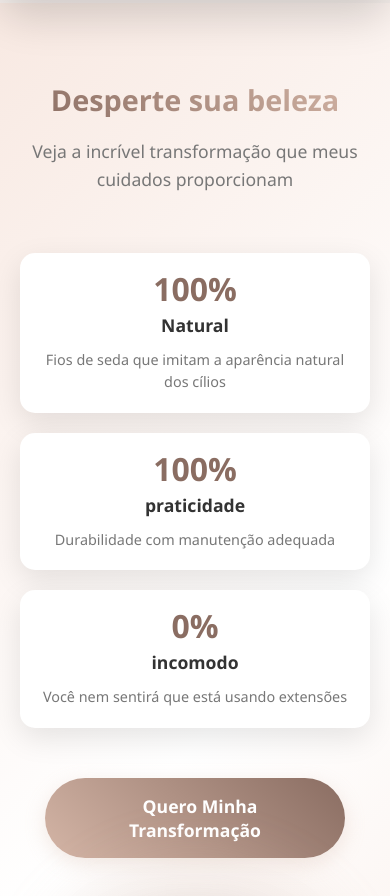
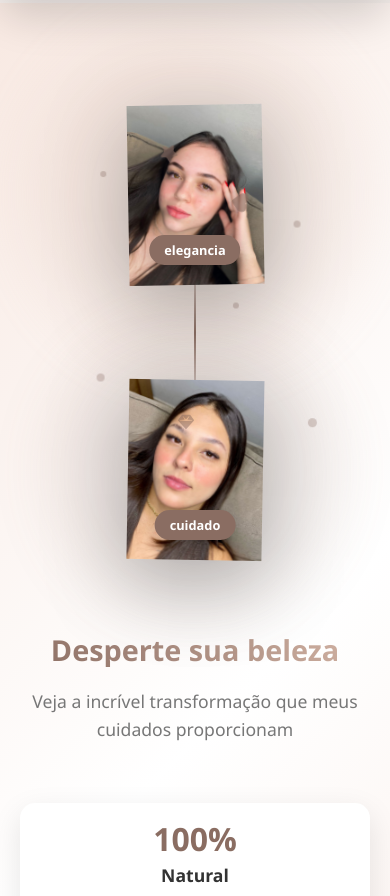
Before and after one commit to codigo-collab/RhamilyLash, a plain HTML site: page index.html in a window 390 px wide. Shown: the part 1047-1943 px from the top of the page. Drawn offline with Linux system fonts and the light colour scheme.

Commit message:
Update style.css

```diff
--- a/style.css
+++ b/style.css
@@ -881,7 +881,7 @@ body {
     }
 }
 
-/* Media Queries para responsividade */
+/* ===== APENAS AS ALTERAÇÕES ESPECÍFICAS PARA MOBILE ===== */
 @media (max-width: 1100px) {
     .container {
         flex-direction: column;
@@ -920,6 +920,7 @@ body {
     .showcase-content {
         padding-right: 0;
         text-align: center;
+        order: 2; /* CONTEÚDO FICA DEPOIS DAS IMAGENS */
     }
 
     .showcase-header h2 {
@@ -927,22 +928,39 @@ body {
     }
 
     .dual-images-container {
-        height: 500px;
+        height: 700px; /* IMAGENS MUITO MAIORES NO MOBILE */
         flex-direction: column;
-        gap: 20px;
+        gap: 50px;
+        order: 1; /* IMAGENS FICAM PRIMEIRO */
     }
 
     .image-wrapper {
-        height: 45%;
+        height: 300px; /* CADA IMAGEM MAIOR */
+        width: 100%;
+    }
+
+    .floating-model {
+        max-height: 100%;
+        max-width: 100%;
     }
 
     .showcase-cta {
         text-align: center;
+        margin-top: 40px;
     }
 
     .connection-line {
         width: 150px;
         transform: rotate(90deg);
+    }
+
+    .btn-secondary {
+        width: 100%;
+        max-width: 350px;
+        margin: 0 auto;
+        display: block;
+        padding: 18px 40px;
+        font-size: 1.1rem;
     }
 }
 
@@ -985,15 +1003,20 @@ body {
     }
 
     .dual-images-container {
-        height: 400px;
+        height: 600px; /* AJUSTE PROPORCIONAL */
     }
 
-    .floating-model {
-        max-height: 80%;
+    .image-wrapper {
+        height: 250px;
     }
 
     .stat-number {
         font-size: 2rem;
+    }
+
+    .btn-secondary {
+        max-width: 320px;
+        padding: 16px 35px;
     }
 }
 
@@ -1016,7 +1039,11 @@ body {
     }
 
     .dual-images-container {
-        height: 300px;
+        height: 500px; /* AINDA GRANDE MAS AJUSTADO */
+    }
+
+    .image-wrapper {
+        height: 200px;
     }
 
     .image-label {
@@ -1031,50 +1058,9 @@ body {
     .floating-element {
         font-size: 1rem;
     }
-}
-
-/* ===== APENAS AS ALTERAÇÕES ESPECÍFICAS PARA AS DUAS IMAGENS DA SEGUNDA PÁGINA NO MOBILE ===== */
-@media (max-width: 768px) {
-    .dual-images-container {
-        height: 600px !important; /* Imagens MUITO maiores no mobile */
-        gap: 40px !important;
-    }
-
-    .image-wrapper {
-        height: 250px !important; /* Altura fixa maior para cada imagem */
-    }
-
-    .floating-model {
-        max-height: 100% !important;
-        max-width: 100% !important;
-    }
-
-    .showcase-cta {
-        margin-top: 40px;
-    }
 
     .btn-secondary {
-        width: 100%;
-        max-width: 350px;
-        margin: 0 auto;
-        display: block;
-        padding: 18px 40px;
-        font-size: 1.1rem;
+        max-width: 280px;
+        padding: 15px 30px;
     }
 }
-
-@media (max-width: 480px) {
-    .dual-images-container {
-        height: 500px !important; /* Ainda grande mas ajustado para telas menores */
-        gap: 30px !important;
-    }
-
-    .image-wrapper {
-        height: 220px !important;
-    }
-
-    .btn-secondary {
-        max-width: 300px;
-        padding: 16px 35px;
-    }
-}
```
